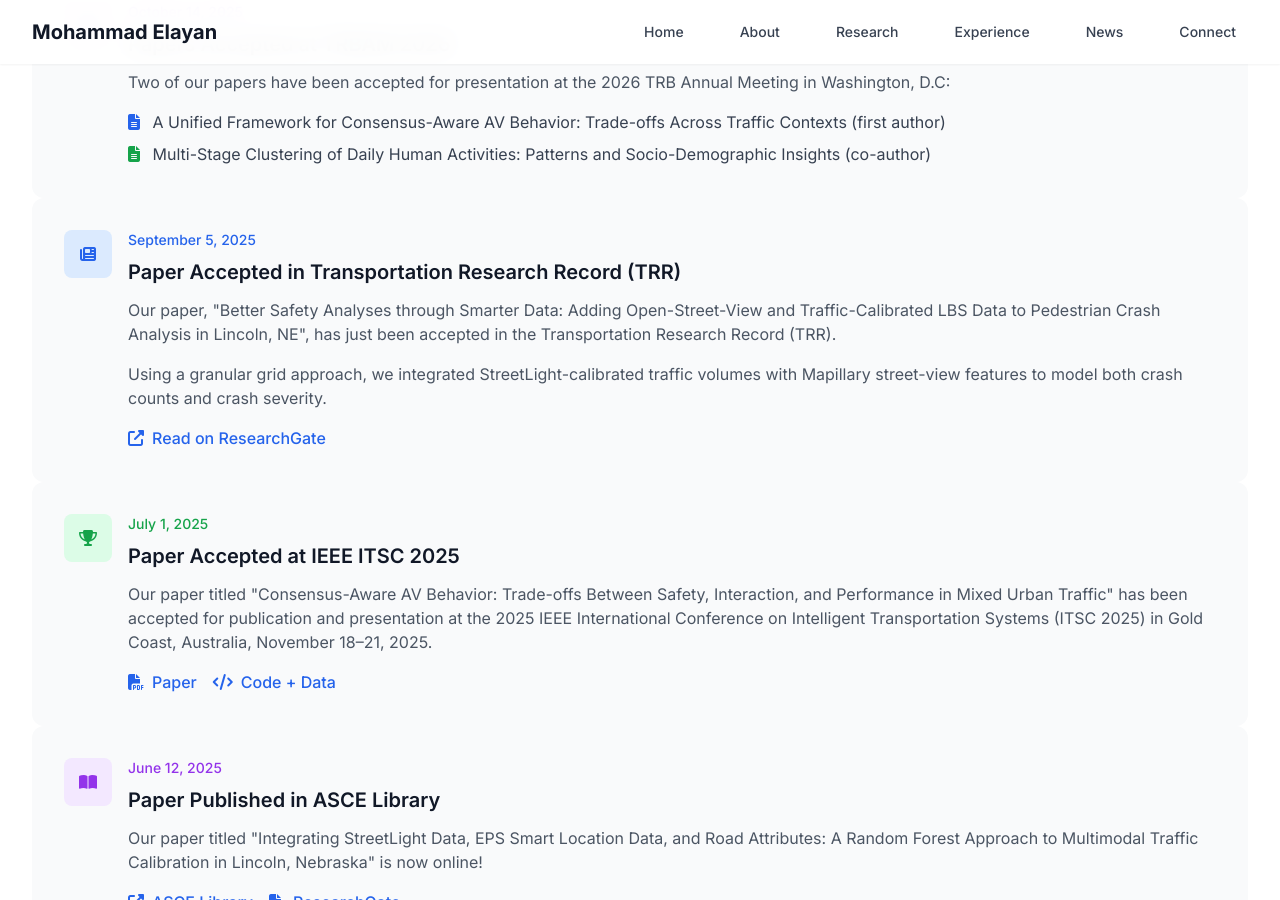
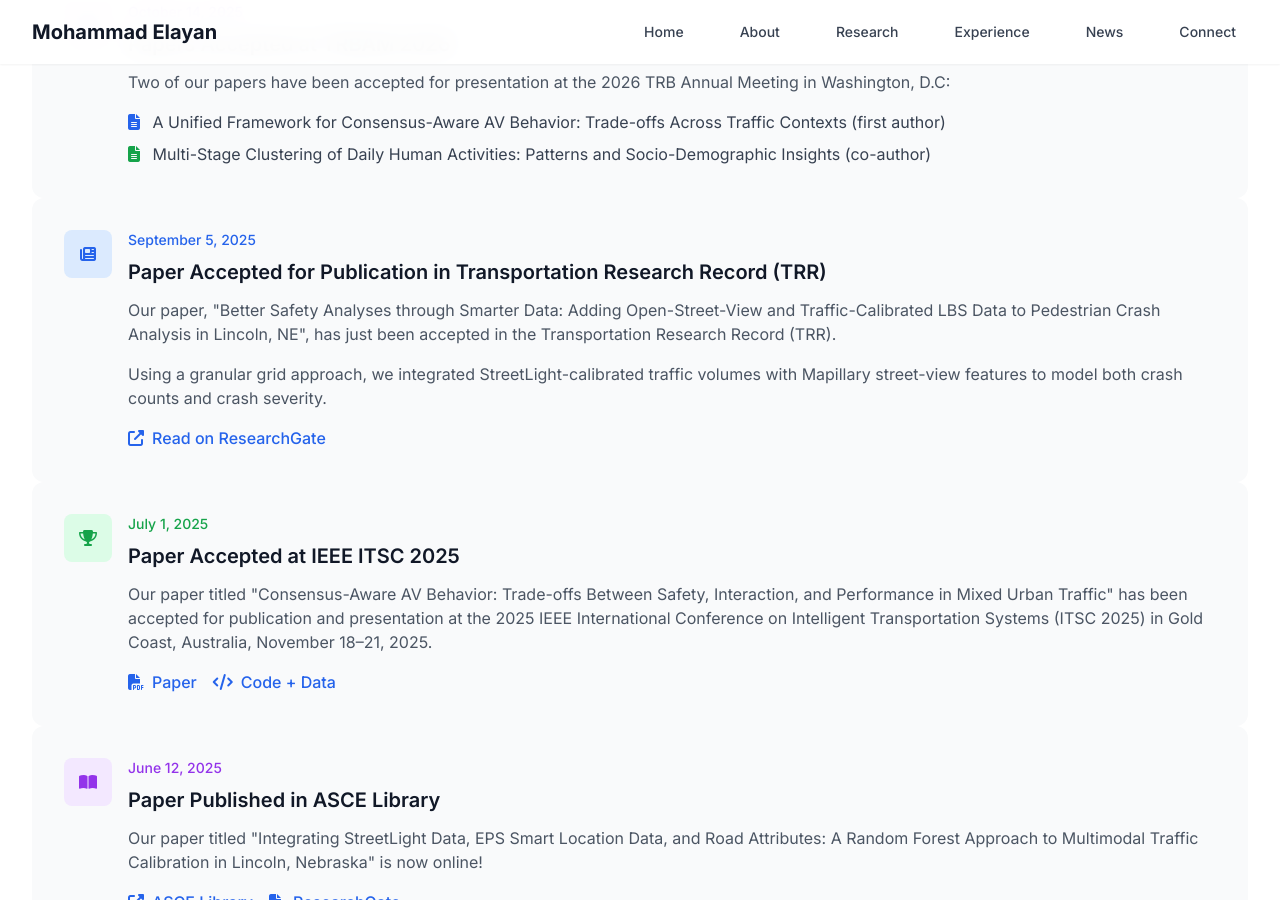
Before and after one commit to mselayan/mselayan.github.io, a Jekyll site: the page index.html, which Jekyll copies as it is, in a window 1280 px wide and 900 px high, scrolled down 2243 px. Built offline with Jekyll 4.4.1, drawn with Linux system fonts in a browser that asks for light colours; nearby versions of some CDN libraries.

Commit message:
Update paper acceptance message in index.html

```diff
--- a/index.html
+++ b/index.html
@@ -252,7 +252,7 @@
                             <div class="flex items-center mb-2">
                                 <span class="text-sm text-blue-600 font-medium">September 5, 2025</span>
                             </div>
-                            <h3 class="text-xl font-semibold text-gray-900 mb-3">Paper Accepted in Transportation Research Record (TRR)</h3>
+                            <h3 class="text-xl font-semibold text-gray-900 mb-3">Paper Accepted for Publication in Transportation Research Record (TRR)</h3>
                             <p class="text-gray-600 mb-4">
                                 Our paper, "Better Safety Analyses through Smarter Data: Adding Open-Street-View and Traffic-Calibrated LBS Data to Pedestrian Crash Analysis in Lincoln, NE", has just been accepted in the Transportation Research Record (TRR).
                             </p>
```
